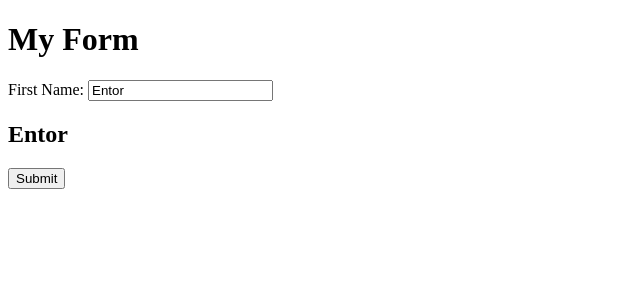
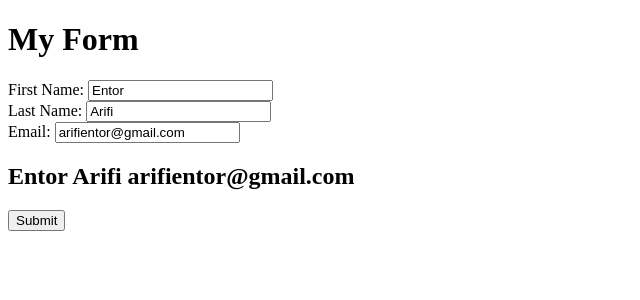
Before and after one commit to armendlahi/learning-react-ick, a React (Create React App) app: page / in a window 1280 px wide. Shown: the top 300 px of the page, without its empty margins (0-640 px from the left). Built offline with nearby package versions, Linux system fonts and the light colour scheme.

Commit message:
Configure one event handler to work for multiple elements.

```diff
--- a/src/App.js
+++ b/src/App.js
@@ -4,13 +4,18 @@ class App extends React.Component {
     constructor() {
         super();
         this.state = {
-            firstName: 'Entor'
+            firstName: 'Entor',
+            lastName: 'Arifi',
+            email: 'arifientor@gmail.com'
         }
     }
 
     handleChange(event) {
+        const name = event.target.name;
+        const value = event.target.value;
+
         this.setState({
-            firstName: event.target.value
+            [name]: value
         });
     }
 
@@ -21,9 +26,17 @@ class App extends React.Component {
                 <form>
                     <div>
                         <label>First Name: </label>
-                        <input type="text" value={this.state.firstName} onChange={this.handleChange.bind(this)} />
+                        <input type="text" name="firstName" value={this.state.firstName} onChange={this.handleChange.bind(this)} />
                     </div>
-                    <h2>{this.state.firstName}</h2>
+                    <div>
+                        <label>Last Name: </label>
+                        <input type="text" name="lastName" value={this.state.lastName} onChange={this.handleChange.bind(this)} />
+                    </div>
+                    <div>
+                        <label>Email: </label>
+                        <input type="text" name="email" value={this.state.email} onChange={this.handleChange.bind(this)} />
+                    </div>
+                    <h2>{this.state.firstName} {this.state.lastName} {this.state.email}</h2>
                     <div>
                         <button type="submit">Submit</button>
                     </div>
```
